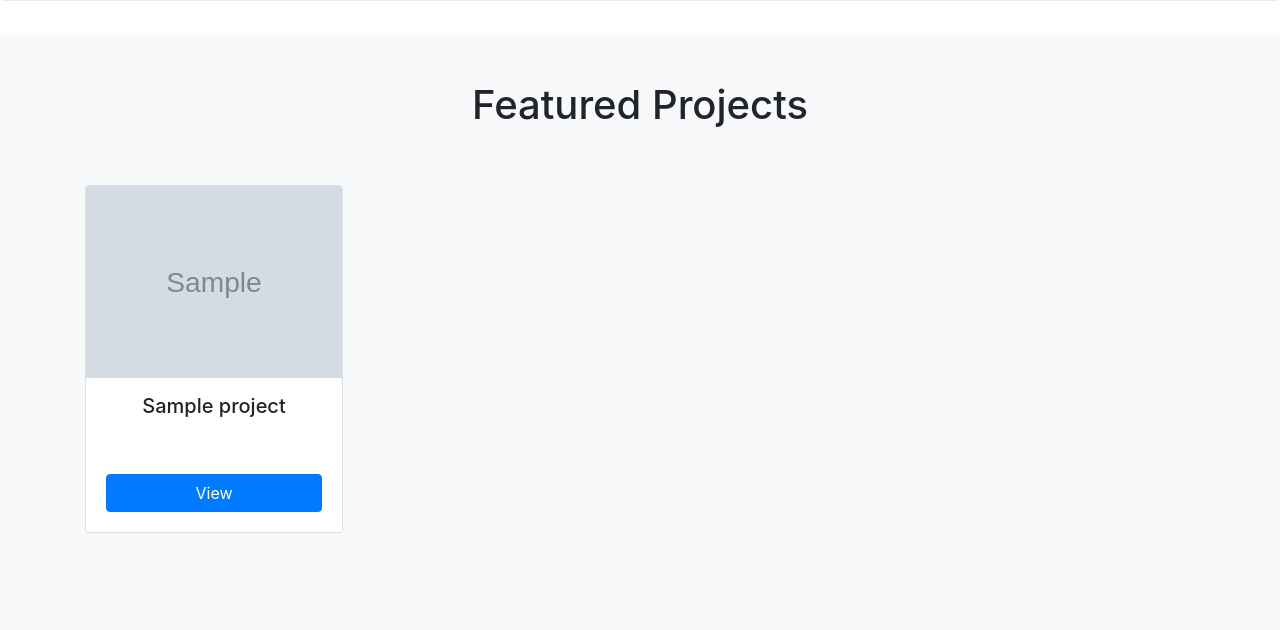
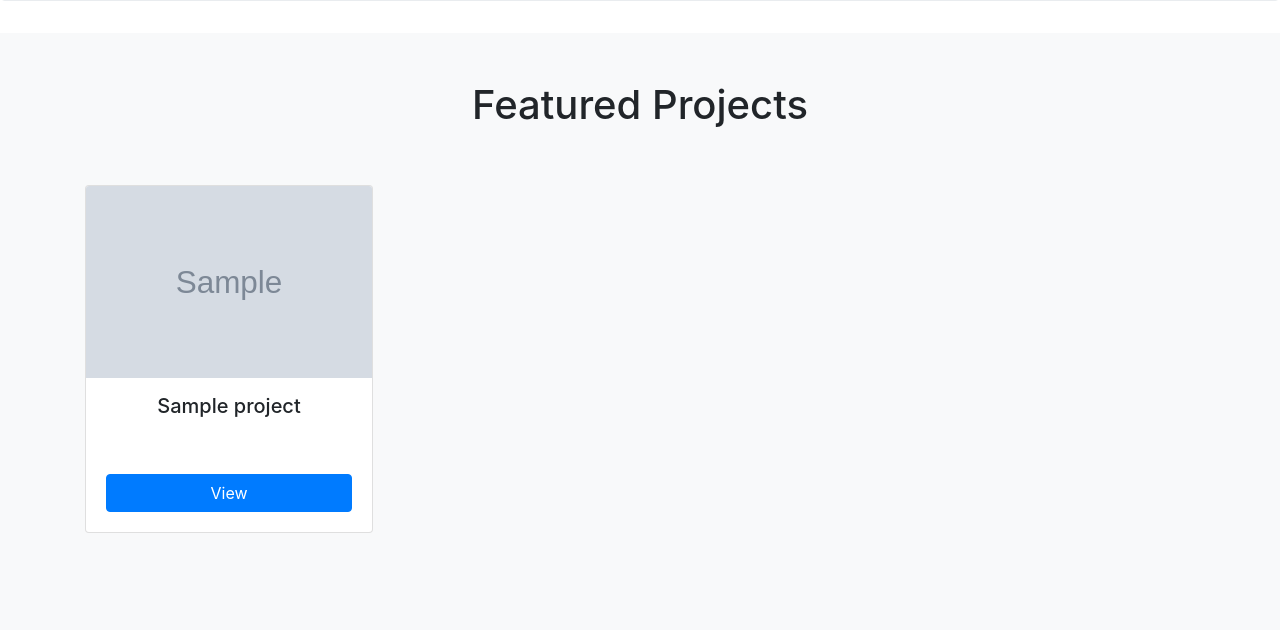
Before and after one commit to zanedma/portfolio-site, a Django app: page / in a window 1280 px wide. Shown: the part 505-1135 px from the top of the page. Run offline with Django 3.2, Linux system fonts and the light colour scheme; tables that the repository leaves empty hold one stand-in row (values such as "Sample post"); grey boxes marked "Sample" are stand-in pictures; some libraries are stand-ins or nearby versions.

Commit message:
add width to card-group

```diff
--- a/templates/projectcards.html
+++ b/templates/projectcards.html
@@ -15,7 +15,7 @@
       {% for project in projects.all %}
         {% if project.featured %}
           <div class="card-group">
-            <div class="card mb-4 h-100">
+            <div class="card mb-4 h-100" style="width: 18rem;">
               {% if project.image.url != None %}
                 <img class="card-img-top" src="{{ project.image.url }}">
               {% endif %}
```
